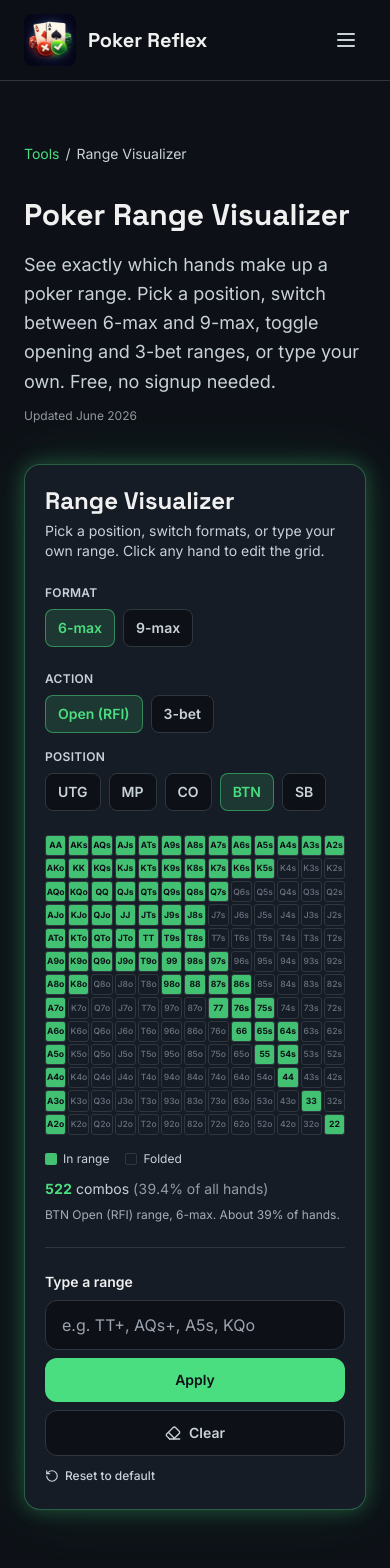
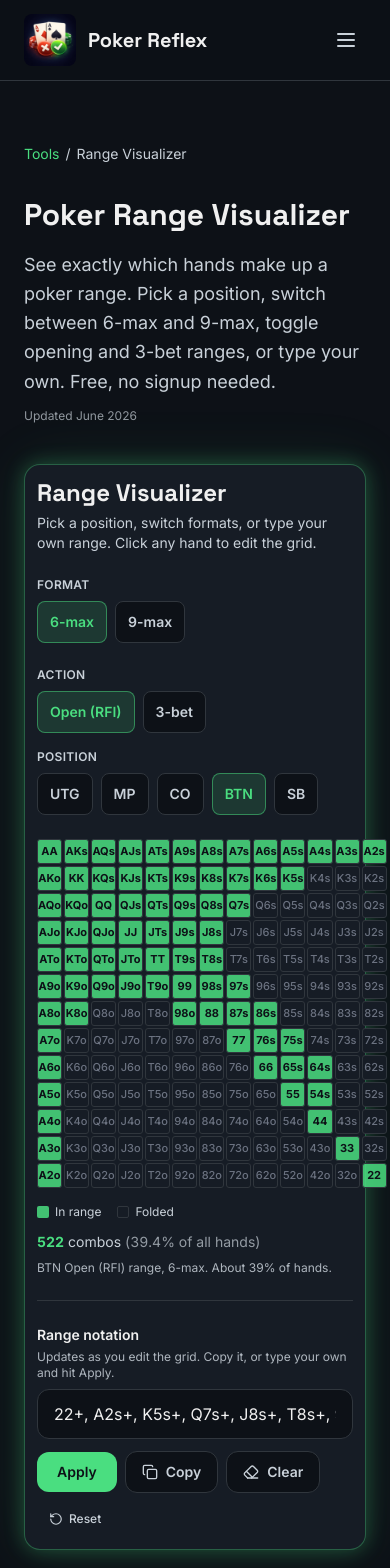
Before and after one commit to Programmerjavalearning/poker-reflex-website, a Next.js app: page /tools/range-visualizer in a window 390 px wide. Shown: the top 1568 px of the page. Built offline with nearby package versions, Linux system fonts and the light colour scheme.

Commit message:
editable saved-per-position ranges + bidirectional notation + Copy + mobile/a11y polish

```diff
--- a/components/tools/RangeVisualizer.tsx
+++ b/components/tools/RangeVisualizer.tsx
@@ -1,14 +1,15 @@
 'use client'
 
-import { useMemo, useState, type ReactNode } from 'react'
+import { useEffect, useMemo, useState, type ReactNode } from 'react'
 import { motion, AnimatePresence } from 'framer-motion'
-import { RotateCcw, Eraser } from 'lucide-react'
+import { RotateCcw, Eraser, Copy, Check } from 'lucide-react'
 import {
   RANGES,
   FORMAT_LABELS,
   ACTION_LABELS,
   allHands,
   parseRangeNotation,
+  formatRange,
   countCombos,
   type Format,
   type Action,
@@ -16,6 +17,23 @@ import {
 
 const FORMATS: Format[] = ['6max', '9max']
 const ACTIONS: Action[] = ['open', '3bet']
+
+// True when two hand sets contain exactly the same hands.
+function rangesEqual(a: Set<string>, b: Set<string>): boolean {
+  if (a.size !== b.size) return false
+  let same = true
+  a.forEach((h) => {
+    if (!b.has(h)) same = false
+  })
+  return same
+}
+
+const STORAGE_KEY = 'pr-range-overrides'
+
+// Storage key for a saved (edited) range, scoped to format + action + position.
+function rangeKey(format: Format, action: Action, position: string): string {
+  return `${format}-${action}-${position}`
+}
 
 function ToggleButton({
   active,
@@ -31,7 +49,7 @@ function ToggleButton({
       type="button"
       onClick={onClick}
       aria-pressed={active}
-      className="px-3 py-2 rounded-lg text-sm font-semibold transition-colors"
+      className="px-3 py-2.5 rounded-lg text-sm font-semibold transition-colors"
       style={{
         backgroundColor: active ? 'rgba(74, 222, 128, 0.15)' : 'var(--background)',
         color: active ? 'var(--green)' : 'var(--text-secondary)',
@@ -79,51 +97,147 @@ export default function RangeVisualizer() {
 
   const [format, setFormat] = useState<Format>('6max')
   const [action, setAction] = useState<Action>('open')
-  const [activePosition, setActivePosition] = useState<string | null>('BTN')
+  const [selectedPosition, setSelectedPosition] = useState('BTN')
+  const [overrides, setOverrides] = useState<Record<string, Set<string>>>({})
   const [selected, setSelected] = useState<Set<string>>(
     () => parseRangeNotation(RANGES['6max'].open.find((r) => r.position === 'BTN')!.notation)
   )
-  const [notation, setNotation] = useState('')
+  const [notation, setNotation] = useState(
+    () => formatRange(parseRangeNotation(RANGES['6max'].open.find((r) => r.position === 'BTN')!.notation))
+  )
+  const [notationError, setNotationError] = useState(false)
+  const [copied, setCopied] = useState(false)
 
   const positions = RANGES[format][action]
-  const current = positions.find((p) => p.position === activePosition) ?? null
+  // The selected position stays your anchor. `current` is the standard preset;
+  // `isModified` is true once the shown range (which may be a saved edit) differs.
+  const current = positions.find((p) => p.position === selectedPosition) ?? positions[0]
+  const presetSet = useMemo(() => parseRangeNotation(current.notation), [current])
+  const isModified = useMemo(() => !rangesEqual(selected, presetSet), [selected, presetSet])
   const { combos, percent } = useMemo(() => countCombos(selected), [selected])
 
-  function applyPreset(fmt: Format, act: Action, position: string | null) {
+  // Load saved edits from localStorage on mount, and apply the one for the
+  // starting position if it exists. Runs once, client-side only.
+  useEffect(() => {
+    try {
+      const raw = localStorage.getItem(STORAGE_KEY)
+      if (!raw) return
+      const parsed = JSON.parse(raw) as Record<string, string[]>
+      const loaded: Record<string, Set<string>> = {}
+      Object.keys(parsed).forEach((k) => {
+        loaded[k] = new Set(parsed[k])
+      })
+      setOverrides(loaded)
+      const startKey = rangeKey(format, action, selectedPosition)
+      if (loaded[startKey]) {
+        const set = new Set(loaded[startKey])
+        setSelected(set)
+        setNotation(formatRange(set))
+      }
+    } catch {
+      // ignore unreadable storage
+    }
+  }, [])
+
+  // Persist saved edits whenever they change.
+  useEffect(() => {
+    try {
+      const serial: Record<string, string[]> = {}
+      Object.keys(overrides).forEach((k) => {
+        serial[k] = Array.from(overrides[k])
+      })
+      localStorage.setItem(STORAGE_KEY, JSON.stringify(serial))
+    } catch {
+      // ignore storage write failures (private mode, quota, etc.)
+    }
+  }, [overrides])
+
+  // Select a position: load your saved edit for it if you have one, otherwise the
+  // standard preset. Falls back to the first position if the requested one does
+  // not exist for the chosen format/action.
+  function selectPosition(fmt: Format, act: Action, position: string) {
     const list = RANGES[fmt][act]
-    const found = (position && list.find((r) => r.position === position)) || list[0]
+    const found = list.find((r) => r.position === position) || list[0]
+    const saved = overrides[rangeKey(fmt, act, found.position)]
+    const set = saved ? new Set(saved) : parseRangeNotation(found.notation)
     setFormat(fmt)
     setAction(act)
-    setActivePosition(found.position)
-    setSelected(parseRangeNotation(found.notation))
-    setNotation('')
+    setSelectedPosition(found.position)
+    setSelected(set)
+    setNotation(formatRange(set))
+    setNotationError(false)
   }
 
+  // Remember the edited range for the currently selected position.
+  function saveOverride(set: Set<string>) {
+    setOverrides((prev) => ({ ...prev, [rangeKey(format, action, selectedPosition)]: new Set(set) }))
+  }
+
+  function changeFormat(fmt: Format) {
+    if (fmt === format) return
+    selectPosition(fmt, action, selectedPosition)
+  }
+
+  function changeAction(act: Action) {
+    if (act === action) return
+    selectPosition(format, act, selectedPosition)
+  }
+
+  // Editing the grid or the notation keeps the selected position as your anchor
+  // and saves your edit for that position.
   function toggleHand(hand: string) {
-    setSelected((prev) => {
-      const next = new Set(prev)
+    const next = new Set(selected)
     if (next.has(hand)) next.delete(hand)
     else next.add(hand)
-      return next
-    })
-    setActivePosition(null)
-    setNotation('')
+    setSelected(next)
+    setNotation(formatRange(next))
+    setNotationError(false)
+    saveOverride(next)
   }
 
   function applyNotation() {
-    setSelected(parseRangeNotation(notation))
-    setActivePosition(null)
+    const parsed = parseRangeNotation(notation)
+    if (notation.trim().length > 0 && parsed.size === 0) {
+      setNotationError(true)
+      return
+    }
+    setNotationError(false)
+    setSelected(parsed)
+    setNotation(formatRange(parsed))
+    saveOverride(parsed)
   }
 
   function clearAll() {
-    setSelected(new Set())
-    setActivePosition(null)
+    const empty = new Set<string>()
+    setSelected(empty)
     setNotation('')
+    setNotationError(false)
+    saveOverride(empty)
+  }
+
+  // Restore the standard preset for the selected position (drops your saved edit).
+  function resetCurrent() {
+    setOverrides((prev) => {
+      const next = { ...prev }
+      delete next[rangeKey(format, action, selectedPosition)]
+      return next
+    })
+    const set = parseRangeNotation(current.notation)
+    setSelected(set)
+    setNotation(formatRange(set))
+    setNotationError(false)
+  }
+
+  function copyRange() {
+    if (!notation) return
+    navigator.clipboard?.writeText(notation)
+    setCopied(true)
+    setTimeout(() => setCopied(false), 1500)
   }
 
   return (
     <div
-      className="rounded-2xl border p-5 md:p-7 glow-green"
+      className="rounded-2xl border p-3 md:p-7 glow-green"
       style={{ backgroundColor: 'var(--surface)', borderColor: 'rgba(74, 222, 128, 0.35)' }}
     >
       <h2
@@ -141,14 +255,14 @@ export default function RangeVisualizer() {
         <div className="flex flex-wrap gap-6">
           <ControlGroup label="Format">
             {FORMATS.map((f) => (
-              <ToggleButton key={f} active={format === f} onClick={() => applyPreset(f, action, activePosition)}>
+              <ToggleButton key={f} active={format === f} onClick={() => changeFormat(f)}>
                 {FORMAT_LABELS[f]}
               </ToggleButton>
             ))}
           </ControlGroup>
           <ControlGroup label="Action">
             {ACTIONS.map((a) => (
-              <ToggleButton key={a} active={action === a} onClick={() => applyPreset(format, a, activePosition)}>
+              <ToggleButton key={a} active={action === a} onClick={() => changeAction(a)}>
                 {ACTION_LABELS[a]}
               </ToggleButton>
             ))}
@@ -159,8 +273,8 @@ export default function RangeVisualizer() {
           {positions.map((p) => (
             <ToggleButton
               key={p.position}
-              active={activePosition === p.position}
-              onClick={() => applyPreset(format, action, p.position)}
+              active={selectedPosition === p.position}
+              onClick={() => selectPosition(format, action, p.position)}
             >
               {p.position}
             </ToggleButton>
@@ -190,7 +304,7 @@ export default function RangeVisualizer() {
                 aspectRatio: '1',
                 backgroundColor: active ? 'rgba(74, 222, 128, 0.85)' : '#161c25',
                 color: active ? '#0d1117' : '#6b7280',
-                fontSize: 'clamp(7px, 2.2vw, 11px)',
+                fontSize: 'clamp(8px, 3vw, 11px)',
                 fontWeight: active ? 700 : 500,
                 lineHeight: 1,
                 border: '1px solid #30363d',
@@ -214,7 +328,7 @@ export default function RangeVisualizer() {
             Folded
           </span>
         </div>
-        <div className="text-sm" style={{ color: 'var(--text-secondary)' }}>
+        <div className="text-sm" style={{ color: 'var(--text-secondary)' }} role="status" aria-live="polite">
           <span className="font-bold" style={{ color: 'var(--green)' }}>
             <AnimatedNumber value={String(combos)} />
           </span>{' '}
@@ -225,56 +339,83 @@ export default function RangeVisualizer() {
         </div>
       </div>
 
-      <p className="text-xs mt-2" style={{ color: 'var(--text-secondary)', opacity: 0.8 }}>
-        {current ? `${current.position} ${ACTION_LABELS[action]} range, ${FORMAT_LABELS[format]}. ${current.note}.` : 'Custom range. Edit hands directly on the grid or type a new range below.'}
+      <p className="text-xs mt-2" style={{ color: 'var(--text-secondary)', opacity: 0.85 }}>
+        {selected.size === 0
+          ? `Empty ${selectedPosition} range (${ACTION_LABELS[action]}, ${FORMAT_LABELS[format]}). Click hands or type a range. Your edits are saved per position.`
+          : isModified
+          ? `Your saved ${selectedPosition} range (${ACTION_LABELS[action]}, ${FORMAT_LABELS[format]}). Reset to restore the standard.`
+          : `${selectedPosition} ${ACTION_LABELS[action]} range, ${FORMAT_LABELS[format]}. ${current.note}.`}
       </p>
 
-      {/* Notation input */}
+      {/* Notation (bidirectional: mirrors the grid, editable, copyable) */}
       <div className="mt-6 pt-6" style={{ borderTop: '1px solid var(--border)' }}>
-        <label htmlFor="rv-notation" className="block text-sm font-semibold mb-2" style={{ color: 'var(--text)' }}>
-          Type a range
+        <label htmlFor="rv-notation" className="block text-sm font-semibold mb-1" style={{ color: 'var(--text)' }}>
+          Range notation
         </label>
-        <div className="flex flex-col sm:flex-row gap-2">
+        <p className="text-xs mb-2" style={{ color: 'var(--text-secondary)', opacity: 0.85 }}>
+          Updates as you edit the grid. Copy it, or type your own and hit Apply.
+        </p>
         <input
           id="rv-notation"
           type="text"
           value={notation}
-            onChange={(e) => setNotation(e.target.value)}
+          onChange={(e) => {
+            setNotation(e.target.value)
+            if (notationError) setNotationError(false)
+          }}
           onKeyDown={(e) => {
             if (e.key === 'Enter') applyNotation()
           }}
           placeholder="e.g. TT+, AQs+, A5s, KQo"
-            className="flex-1 rounded-xl border px-4 py-3 text-base transition-colors focus:outline-none focus:ring-2 focus:ring-green/50"
-            style={{ backgroundColor: 'var(--background)', borderColor: 'var(--border)', color: 'var(--text)' }}
+          aria-invalid={notationError}
+          className="w-full rounded-xl border px-4 py-3 text-base transition-colors focus:outline-none focus:ring-2 focus:ring-green/50"
+          style={{ backgroundColor: 'var(--background)', borderColor: notationError ? 'var(--red)' : 'var(--border)', color: 'var(--text)' }}
         />
+        {notationError && (
+          <p className="text-xs mt-2" style={{ color: 'var(--red)' }} role="alert">
+            Couldn&apos;t read that range. Try something like TT+, AQs+, A5s, KQo.
+          </p>
+        )}
+        <div className="flex flex-wrap items-center gap-2 mt-3">
           <button
             type="button"
             onClick={applyNotation}
-            className="px-5 py-3 rounded-xl text-sm font-semibold transition-transform hover:scale-105"
+            className="px-5 py-2.5 rounded-xl text-sm font-semibold transition-transform hover:scale-105"
             style={{ backgroundColor: 'var(--green)', color: 'var(--background)' }}
           >
             Apply
           </button>
           <button
             type="button"
+            onClick={copyRange}
+            aria-label="Copy the range notation"
+            className="px-4 py-2.5 rounded-xl text-sm font-semibold transition-colors flex items-center justify-center gap-2"
+            style={{ backgroundColor: 'var(--background)', color: 'var(--text-secondary)', border: '1px solid var(--border)' }}
+          >
+            {copied ? <Check className="w-4 h-4" style={{ color: 'var(--green)' }} /> : <Copy className="w-4 h-4" />}
+            {copied ? 'Copied' : 'Copy'}
+          </button>
+          <button
+            type="button"
             onClick={clearAll}
             aria-label="Clear the grid"
-            className="px-4 py-3 rounded-xl text-sm font-semibold transition-colors flex items-center justify-center gap-2"
+            className="px-4 py-2.5 rounded-xl text-sm font-semibold transition-colors flex items-center justify-center gap-2"
             style={{ backgroundColor: 'var(--background)', color: 'var(--text-secondary)', border: '1px solid var(--border)' }}
           >
             <Eraser className="w-4 h-4" />
             Clear
           </button>
-        </div>
           <button
             type="button"
-          onClick={() => applyPreset('6max', 'open', 'BTN')}
-          className="mt-3 inline-flex items-center gap-1.5 text-xs font-medium transition-opacity hover:opacity-80"
+            onClick={resetCurrent}
+            aria-label={`Reset ${selectedPosition} to the standard range`}
+            className="sm:ml-auto inline-flex items-center gap-1.5 px-3 py-2.5 text-xs font-medium transition-opacity hover:opacity-80"
             style={{ color: 'var(--text-secondary)' }}
           >
             <RotateCcw className="w-3.5 h-3.5" />
-          Reset to default
+            Reset
           </button>
+        </div>
       </div>
     </div>
   )
--- a/lib/poker-ranges.ts
+++ b/lib/poker-ranges.ts
@@ -140,6 +140,60 @@ export function countCombos(hands: Set<string>): { combos: number; percent: numb
   return { combos, percent: (combos / 1326) * 100 }
 }
 
+// Group a sorted ascending list of indices into consecutive [start, end] runs.
+function toRuns(indices: number[]): Array<[number, number]> {
+  const out: Array<[number, number]> = []
+  let start = -1
+  let prev = -2
+  for (const idx of indices) {
+    if (idx === prev + 1) {
+      prev = idx
+    } else {
+      if (start >= 0) out.push([start, prev])
+      start = idx
+      prev = idx
+    }
+  }
+  if (start >= 0) out.push([start, prev])
+  return out
+}
+
+// Convert a set of hand labels into compact poker notation (the inverse of
+// parseRangeNotation). Pairs come first, then suited by high card, then offsuit.
+// Consecutive groups collapse to "+" (reaches the top) or "X-Y" ranges.
+export function formatRange(hands: Set<string>): string {
+  if (hands.size === 0) return ''
+  const parts: string[] = []
+
+  // Pairs (index 0 = AA ... 12 = 22)
+  const pairIdx: number[] = []
+  for (let i = 0; i < 13; i++) {
+    if (hands.has(`${RANKS[i]}${RANKS[i]}`)) pairIdx.push(i)
+  }
+  for (const [lo, hi] of toRuns(pairIdx)) {
+    if (lo === hi) parts.push(`${RANKS[lo]}${RANKS[lo]}`)
+    else if (lo === 0) parts.push(`${RANKS[hi]}${RANKS[hi]}+`)
+    else parts.push(`${RANKS[lo]}${RANKS[lo]}-${RANKS[hi]}${RANKS[hi]}`)
+  }
+
+  // Suited then offsuit, by high card
+  for (const suit of ['s', 'o'] as const) {
+    for (let hi = 0; hi < 12; hi++) {
+      const kIdx: number[] = []
+      for (let k = hi + 1; k < 13; k++) {
+        if (hands.has(`${RANKS[hi]}${RANKS[k]}${suit}`)) kIdx.push(k)
+      }
+      for (const [klo, khi] of toRuns(kIdx)) {
+        if (klo === khi) parts.push(`${RANKS[hi]}${RANKS[klo]}${suit}`)
+        else if (klo === hi + 1) parts.push(`${RANKS[hi]}${RANKS[khi]}${suit}+`)
+        else parts.push(`${RANKS[hi]}${RANKS[klo]}${suit}-${RANKS[hi]}${RANKS[khi]}${suit}`)
+      }
+    }
+  }
+
+  return parts.join(', ')
+}
+
 // ---------------------------------------------------------------------------
 // Reference ranges (standard ~100bb cash, rounded for learning)
 // ---------------------------------------------------------------------------
```
Also changed, not shown: app/tools/pot-odds-calculator/page.tsx (+8 -8 lines), components/tools/PotOddsCalculator.tsx (+6 -1 lines). Lines whose indentation alone changed are shown as unchanged.
